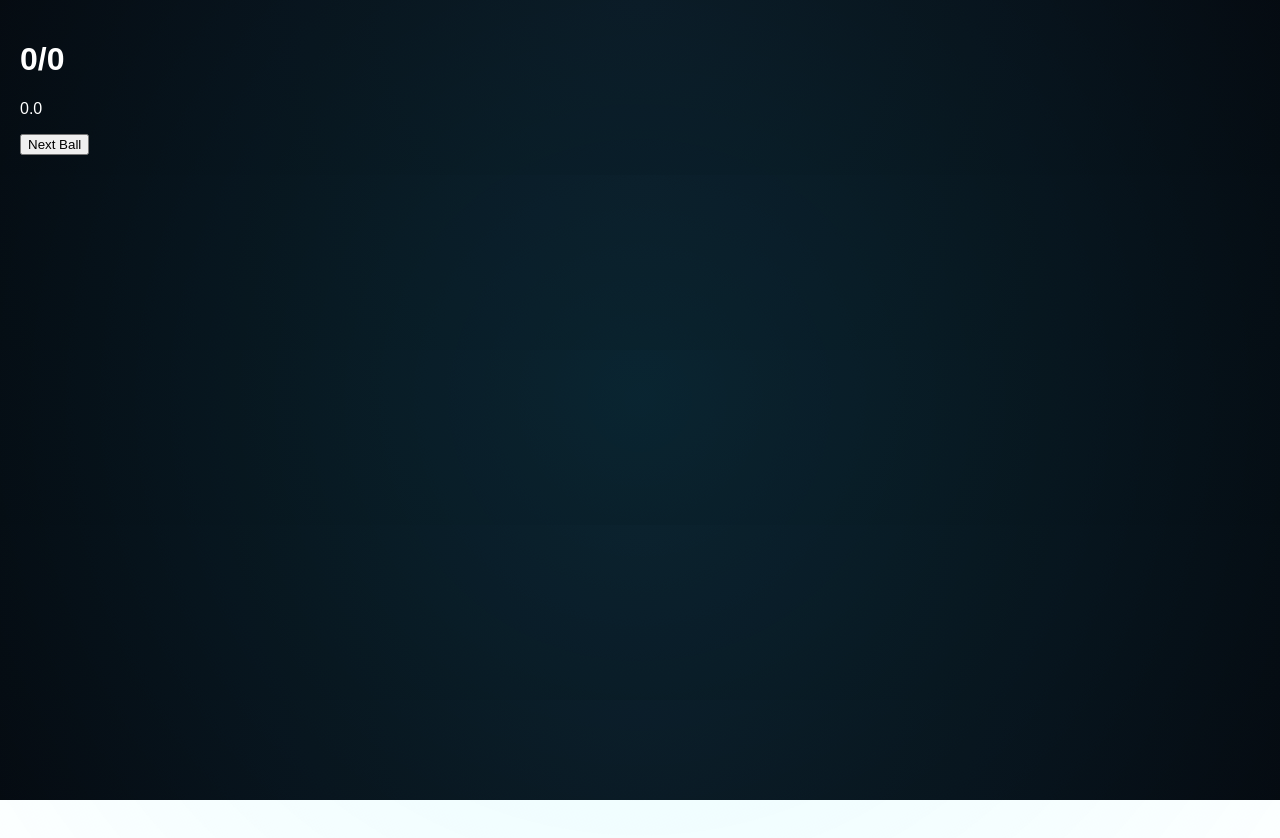
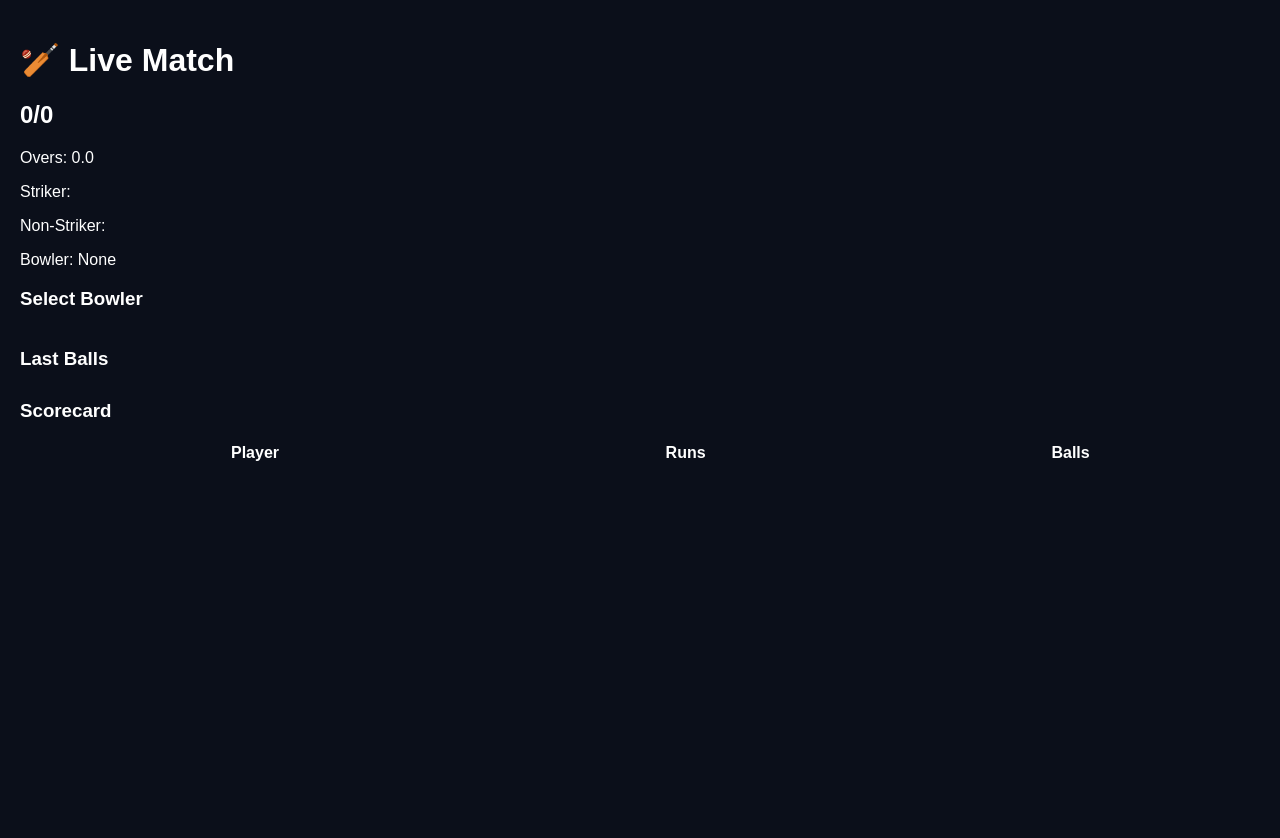
Before and after one commit to Vishal091/ipl-simulator, a Next.js app in the folder frontend/: page /match/live in a window 1280 px wide. Before the commit the page ends 800 px from the top, so only its background shows below. Built offline with nearby package versions, Linux system fonts and the light colour scheme.

Commit message:
Update page.js

```diff
--- a/frontend/app/match/live/page.js
+++ b/frontend/app/match/live/page.js
@@ -1,26 +1,195 @@
 "use client";
-import { useState } from "react";
+import { useEffect, useState } from "react";
 
-export default function Live() {
+export default function LiveMatch() {
+  const [xi, setXi] = useState([]);
+
   const [score, setScore] = useState(0);
   const [wickets, setWickets] = useState(0);
   const [balls, setBalls] = useState(0);
 
-  const playBall = () => {
-    const r = [0,1,2,4,6,"W"][Math.floor(Math.random()*6)];
+  const [striker, setStriker] = useState(null);
+  const [nonStriker, setNonStriker] = useState(null);
+  const [nextIndex, setNextIndex] = useState(2);
 
-    if (r === "W") setWickets(wickets+1);
-    else setScore(score+r);
+  const [bowler, setBowler] = useState(null);
+  const [bowlerOvers, setBowlerOvers] = useState({});
 
-    setBalls(balls+1);
+  const [log, setLog] = useState([]);
+  const [scorecard, setScorecard] = useState({});
+
+  const [selectBowlerMode, setSelectBowlerMode] = useState(true);
+
+  // ================= INIT =================
+  useEffect(() => {
+    const storedXI = JSON.parse(localStorage.getItem("playingXI"));
+
+    if (!storedXI) {
+      alert("No XI found");
+      return;
+    }
+
+    setXi(storedXI);
+
+    setStriker(storedXI[0]);
+    setNonStriker(storedXI[1]);
+
+    // init scorecard
+    let sc = {};
+    storedXI.forEach(p => {
+      sc[p.name] = { runs: 0, balls: 0 };
+    });
+    setScorecard(sc);
+
+  }, []);
+
+  // ================= SELECT BOWLER =================
+  const selectBowler = (p) => {
+    if (bowlerOvers[p.name] >= 24) {
+      alert("Max 4 overs reached");
+      return;
+    }
+
+    setBowler(p);
+    setSelectBowlerMode(false);
   };
 
+  // ================= PLAY BALL =================
+  const playBall = () => {
+    if (!bowler) {
+      alert("Select bowler first");
+      return;
+    }
+
+    const outcomes = [0, 1, 2, 4, 6, "W"];
+    const res = outcomes[Math.floor(Math.random() * outcomes.length)];
+
+    let newScore = score;
+    let newWickets = wickets;
+
+    let sc = { ...scorecard };
+
+    if (res === "W") {
+      newWickets++;
+
+      setLog(prev => [...prev, `${striker.name} OUT`]);
+
+      if (nextIndex < xi.length) {
+        setStriker(xi[nextIndex]);
+        setNextIndex(nextIndex + 1);
+      }
+    } else {
+      newScore += res;
+
+      sc[striker.name].runs += res;
+      sc[striker.name].balls += 1;
+
+      setLog(prev => [...prev, `${striker.name} ${res}`]);
+
+      if (res % 2 === 1) {
+        [striker, nonStriker] = [nonStriker, striker];
+        setStriker(striker);
+        setNonStriker(nonStriker);
+      }
+    }
+
+    setScore(newScore);
+    setWickets(newWickets);
+    setScorecard(sc);
+
+    const newBalls = balls + 1;
+    setBalls(newBalls);
+
+    // update bowler overs (1 ball = 1)
+    let bo = { ...bowlerOvers };
+    bo[bowler.name] = (bo[bowler.name] || 0) + 1;
+    setBowlerOvers(bo);
+
+    // OVER COMPLETE
+    if (newBalls % 6 === 0) {
+      [striker, nonStriker] = [nonStriker, striker];
+      setStriker(striker);
+      setNonStriker(nonStriker);
+
+      setSelectBowlerMode(true);
+      setBowler(null);
+    }
+  };
+
+  // ================= UI =================
   return (
-    <div style={{ padding: 20, color: "white" }}>
-      <h1>{score}/{wickets}</h1>
-      <p>{Math.floor(balls/6)}.{balls%6}</p>
+    <div style={{
+      padding: "20px",
+      background: "#0B0F1A",
+      color: "white",
+      minHeight: "100vh"
+    }}>
+      <h1>🏏 Live Match</h1>
 
-      <button onClick={playBall}>Next Ball</button>
+      {/* SCORE */}
+      <h2>{score}/{wickets}</h2>
+      <p>Overs: {Math.floor(balls/6)}.{balls%6}</p>
+
+      {/* STRIKERS */}
+      <p>Striker: {striker?.name}</p>
+      <p>Non-Striker: {nonStriker?.name}</p>
+
+      {/* BOWLER */}
+      <p>Bowler: {bowler?.name || "None"}</p>
+
+      {/* SELECT BOWLER */}
+      {selectBowlerMode && (
+        <>
+          <h3>Select Bowler</h3>
+          <div style={{ display: "flex", flexWrap: "wrap", gap: "10px" }}>
+            {xi.map((p, i) => (
+              <button key={i} onClick={() => selectBowler(p)}>
+                {p.name} ({Math.floor((bowlerOvers[p.name] || 0)/6)} ov)
+              </button>
+            ))}
+          </div>
+        </>
+      )}
+
+      {/* PLAY BALL */}
+      {!selectBowlerMode && (
+        <button onClick={playBall} style={{ marginTop: "20px" }}>
+          ▶ Next Ball
+        </button>
+      )}
+
+      {/* BALL LOG */}
+      <div style={{ marginTop: "20px" }}>
+        <h3>Last Balls</h3>
+        {log.slice(-12).map((l, i) => (
+          <span key={i} style={{ marginRight: "8px" }}>{l}</span>
+        ))}
+      </div>
+
+      {/* SCORECARD */}
+      <div style={{ marginTop: "30px" }}>
+        <h3>Scorecard</h3>
+
+        <table style={{ width: "100%", marginTop: "10px" }}>
+          <thead>
+            <tr>
+              <th>Player</th>
+              <th>Runs</th>
+              <th>Balls</th>
+            </tr>
+          </thead>
+
+          <tbody>
+            {Object.entries(scorecard).map(([name, stats], i) => (
+              <tr key={i}>
+                <td>{name}</td>
+                <td>{stats.runs}</td>
+                <td>{stats.balls}</td>
+              </tr>
+            ))}
+          </tbody>
+        </table>
+      </div>
     </div>
   );
 }
```
